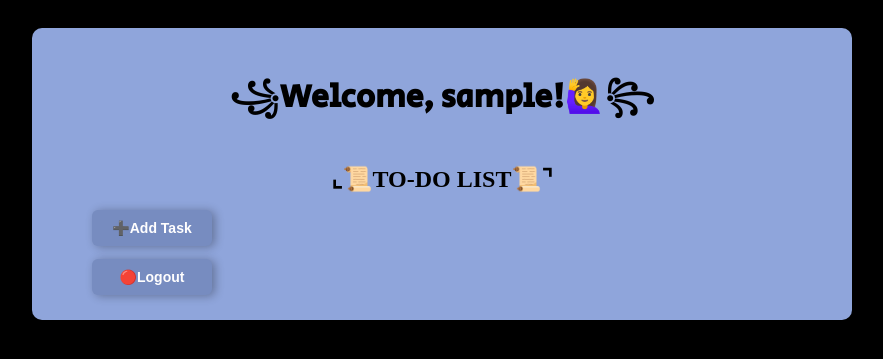
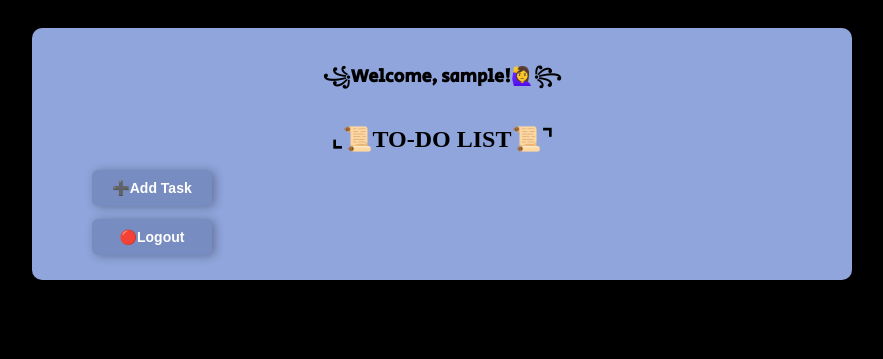
Before and after one commit to febidamanik/tugas2-pbp, a Django app: page /todolist/ in a window 1280 px wide. Shown: the top 359 px of the page, without its empty margins (198-1081 px from the left). Run offline with Django 4.2, Linux system fonts and the light colour scheme; the visitor is signed in with stand-in values (Sample User, id 1); data that the repository does not hold is empty; some web fonts are replaced.

Commit message:
Revise (3)

```diff
--- a/todolist/templates/todolist.html
+++ b/todolist/templates/todolist.html
@@ -45,7 +45,7 @@
     }
     h1 {
         padding: 10px;
-        font-size: xx-large;
+        font-size: large;
         font-family:'Secular One';
         text-align: center;
     }
```
